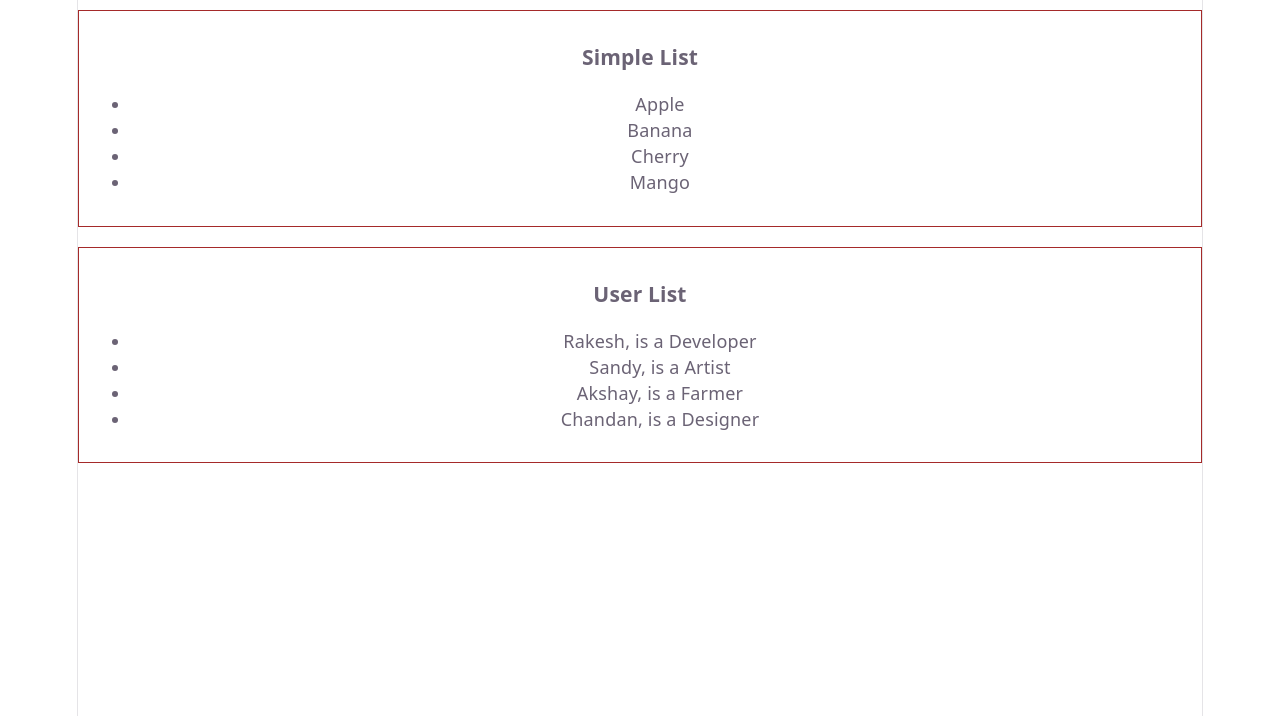
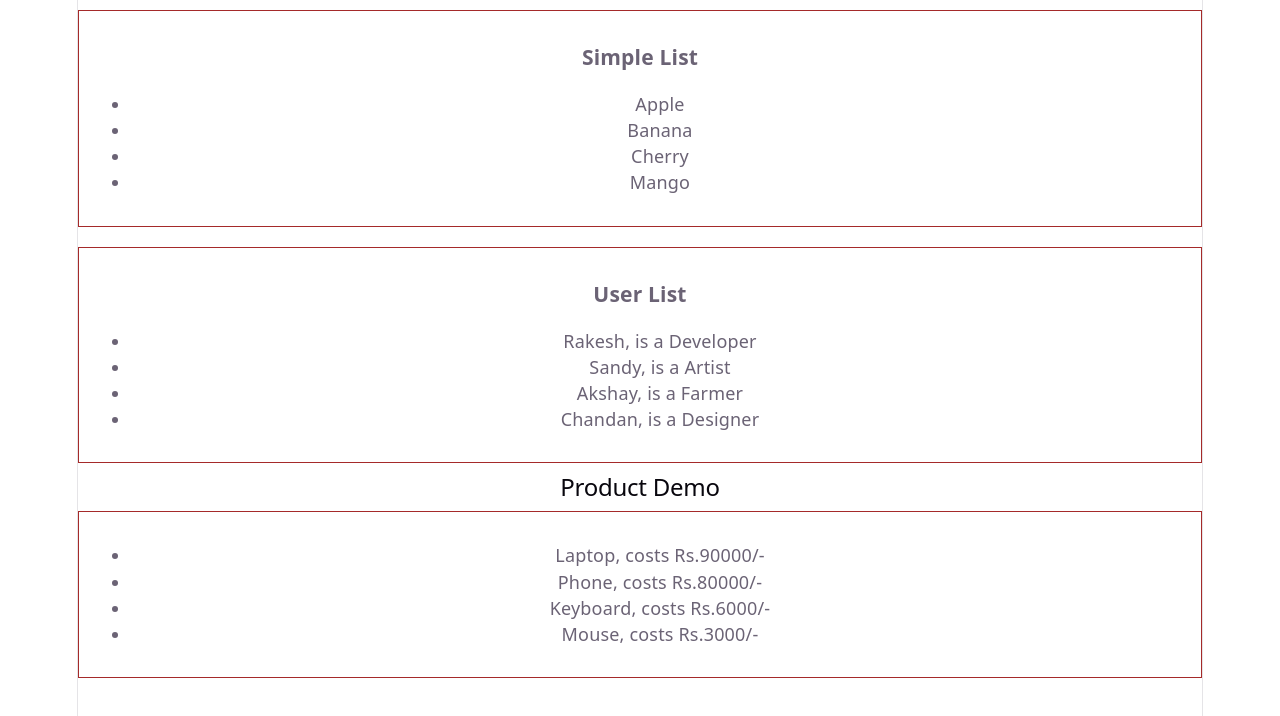
Before and after one commit to kavyashreeyp-svg/SW_CSE_B1.4_Internship, a React (Vite) app in the folder DAY/Day14/day14-react-app/: page / in a window 1280 px wide. Shown: the top 716 px of the page. Built offline with nearby package versions, Linux system fonts and the light colour scheme.

Commit message:
List ex3: Passing list as prop

```diff
--- a/DAY/Day14/day14-react-app/src/App.jsx
+++ b/DAY/Day14/day14-react-app/src/App.jsx
@@ -1,13 +1,14 @@
 import './App.css'
 import SimpleList from "./components/ListOne";
 import UserList from "./components/ListTwo";
+import ProductListDemo from "./components/ListThree";
 function App() {
 
   return (
     <>
       <SimpleList />
-        {/* <SimpleList /> */}
       <UserList />
+       <ProductListDemo />
     </>
   )
 }
--- /dev/null
+++ b/DAY/Day14/day14-react-app/src/components/ListThree.jsx
@@ -0,0 +1,35 @@
+// Child component
+function ProductList({products}) {
+    return(
+        <div className="list-box">
+            {products.length === 0 ? (<p>No Products available</p>):(
+                <ul>
+                    {/* map() */}
+                    {products.map((product)=>(
+                        <li key={product.id}>
+                            {product.name}, costs Rs.{product.price}/-
+                        </li>
+                    ))}
+                </ul>
+            )}
+        </div>
+    )
+}
+
+// Parent Component
+function ProductListDemo() {
+    const products = [
+       {id: 1, name:"Laptop",price:90000},
+       {id: 2, name:"Phone",price:80000},
+       {id: 3, name:"Keyboard",price:6000},
+       {id: 4, name:"Mouse",price:3000},
+    ];
+
+    return(
+        <div>
+            <h2>Product Demo</h2>
+            <ProductList products={products} />
+        </div>
+    )
+}
+export default ProductListDemo;
```
